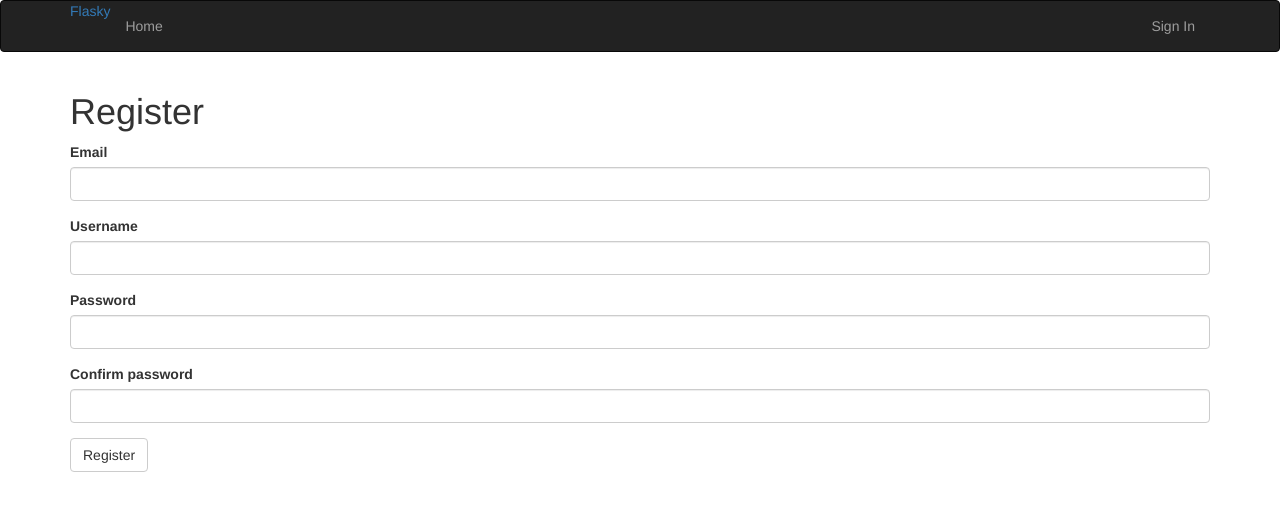
After one commit to yanyun-dev/myFlask, a Flask app: page /auth/register in a window 1280 px wide. The commit adds this page. Shown: the top 511 px of the page. Run offline with Flask 2, Linux system fonts and the light colour scheme; some libraries are stand-ins or nearby versions.

Commit message:
can register

```diff
--- a/app/auth/forms.py
+++ b/app/auth/forms.py
@@ -1,9 +1,29 @@
 from flask_wtf import FlaskForm
 from wtforms import StringField, PasswordField, BooleanField, SubmitField
-from wtforms.validators import Required, Length, Email
+from wtforms.validators import Required, Length, Email, Regexp, EqualTo
+from wtforms import ValidationError
+from ..models import User
 
 class LoginForm(FlaskForm):
     email = StringField('Email', validators=[Required(), Length(1, 64), Email()])
     password = PasswordField('Password', validators=[Required()])
     remember_me = BooleanField('Keep me logged in')
     submit = SubmitField('Log In')
+
+class RegistrationForm(FlaskForm):
+    email = StringField('Email', validators=[Required(), Length(1, 64), Email()])
+    username = StringField('Username', validators=[Required(), Length(1,64),
+                    Regexp('^[A-Za-z][A-Za-z0-9_.]*$', 0, 'Usernames must have'
+                    'only letters, numbers, dots or underscores')])
+    password = PasswordField('Password', validators=[Required(), EqualTo('password2',
+                message='Passwords must match.')])
+    password2 = PasswordField('Confirm password', validators=[Required()])
+    submit = SubmitField('Register')
+
+    def validate_email(self, field):
+        if User.query.filter_by(email=field.data).first():
+            raise ValidationError('Email already registered.')
+
+    def validate_username(self, field):
+        if User.query.filter_by(username=field.data).first():
+            raise ValidationError('Username already in use.')
--- a/app/auth/views.py
+++ b/app/auth/views.py
@@ -1,8 +1,8 @@
 from flask import render_template, redirect, url_for, flash, request
 from . import auth
 from flask_login import login_required, login_user
-from ..models import User
-from .forms import LoginForm
+from ..models import User, db
+from .forms import LoginForm, RegistrationForm
 
 @auth.route('/secret')
 @login_required
@@ -26,3 +26,15 @@ def login():
             return redirect(request.args.get('next') or url_for('main.index'))
         flash('Invalid username or password.')
     return render_template('auth/login.html', form=form)
+
+@auth.route('/register', methods=['GET', 'POST'])
+def register():
+    form = RegistrationForm()
+    if form.validate_on_submit():
+        user = User(email=form.email.data,
+                    username = form.username.data,
+                    password = form.password.data)
+        db.session.add(user)
+        flash('You can now login')
+        return redirect(url_for('auth.login'))
+    return render_template('auth/register.html', form=form)
--- /dev/null
+++ b/app/templates/auth/register.html
@@ -0,0 +1,11 @@
+{% extends "base.html" %}
+{% import "bootstrap/wtf.html" as wtf %}
+
+{% block page_content %}
+<div class="page-hreader">
+    <h1>Register</h1>
+</div>
+<div class="col-md">
+    {{ wtf.quick_form(form) }}
+</div>
+{% endblock %}
```
Also changed, not shown: app/templates/auth/login.html (+7 -0 lines), tests/test_user_model.py (+19 -1 lines), data-dev.sqlite.
